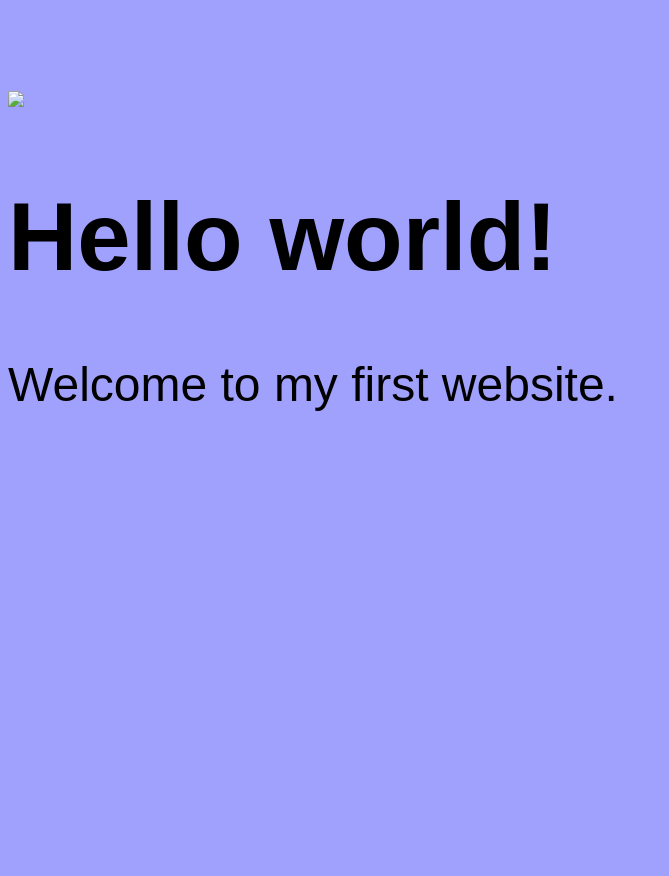
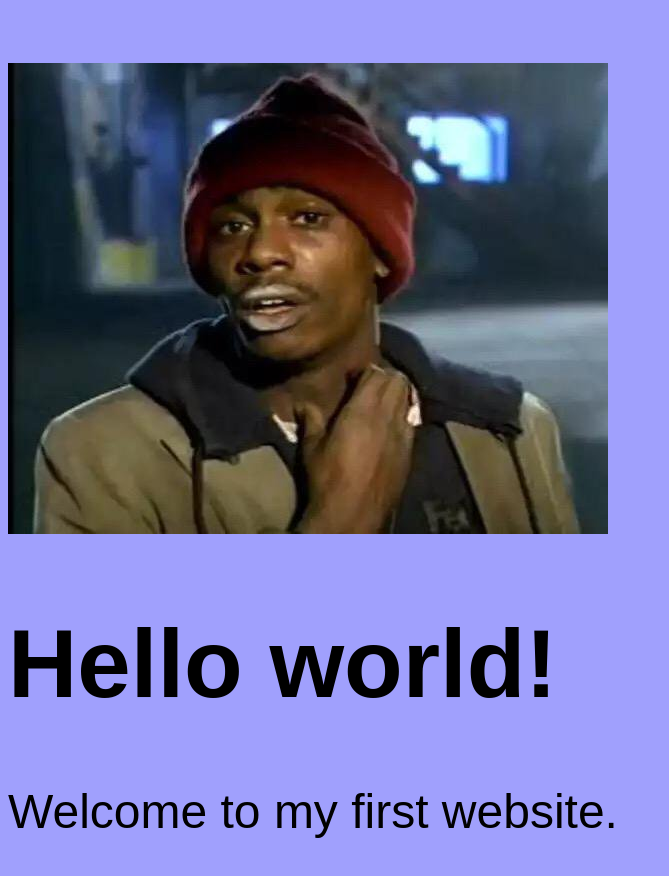
Before and after one commit to Hawkas/CA2Torbjorn, a plain HTML site: page index.html in a window 1280 px wide. Shown: the whole page, without its empty margins (0-669 px from the left). Before the commit the page ends 800 px from the top, so only its background shows below. Drawn offline with Linux system fonts and the light colour scheme.

Commit message:
Changed some things

```diff
--- a/index.html
+++ b/index.html
@@ -5,7 +5,11 @@
     <title>My first website</title>
   </head>
   <br />
-  <img src="images/Yall-Got-Any-More-Of-That.jpg alt=" />
+  <img
+    src="images/Yall-Got-Any-More-Of-That.jpg"
+    alt="Flere slike oppgaver takk"
+  />
+  <br />
   <body>
     <h1>Hello world!</h1>
     <p>Welcome to my first website.</p>
```
Also changed, not shown: js/script.js (added), 1 other file.
